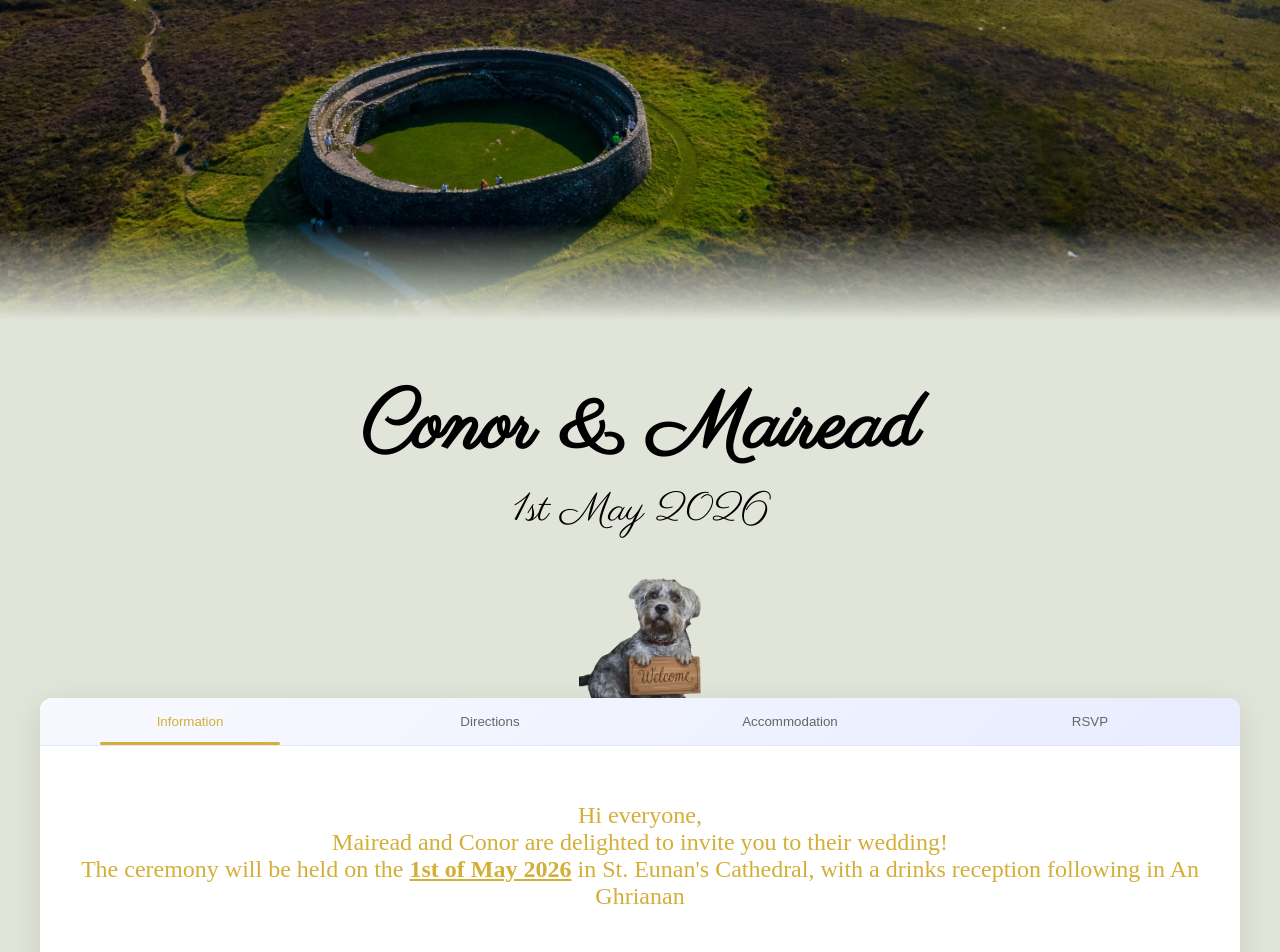
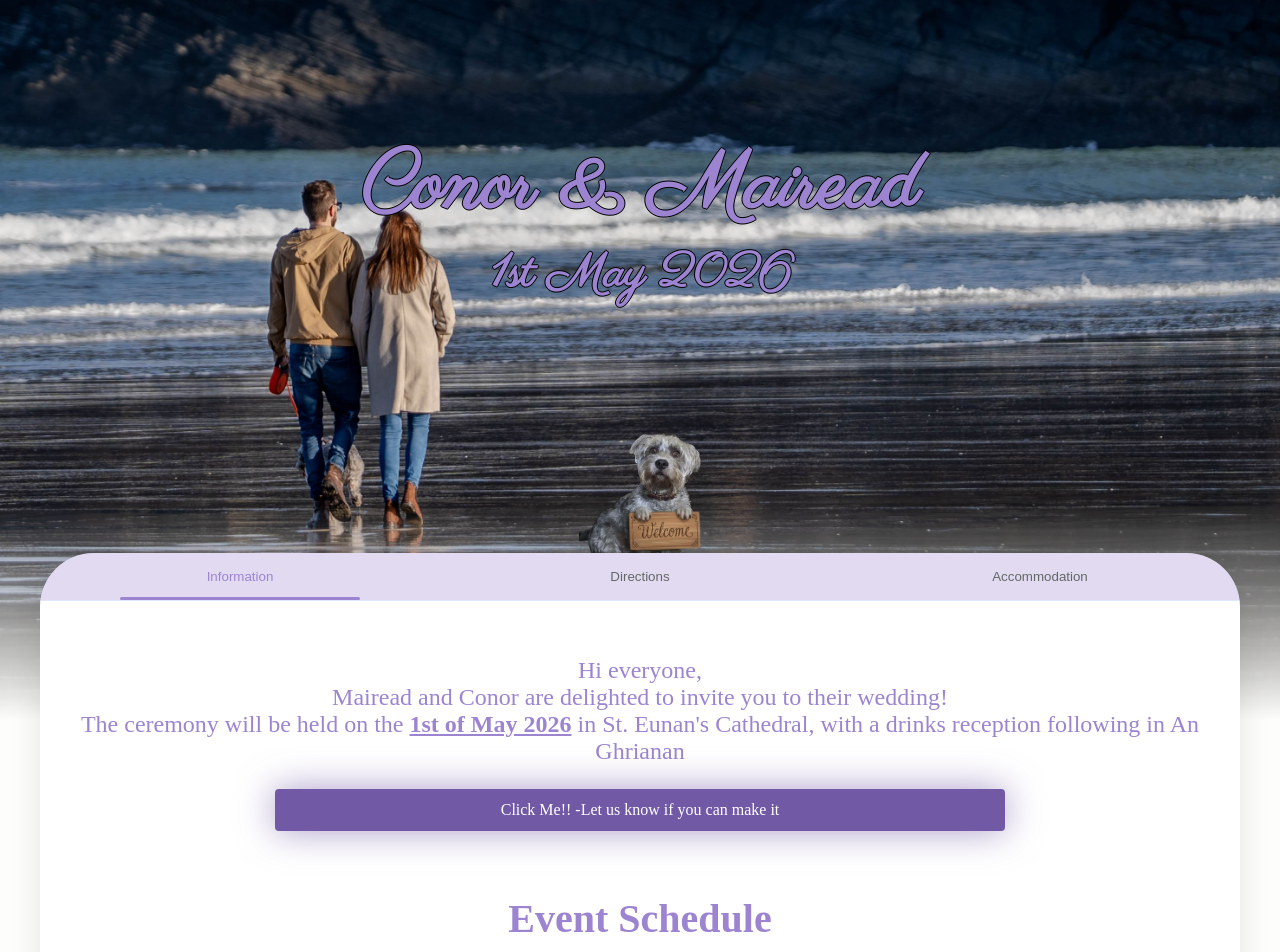
Before and after one commit to creaghstc/wedding-site, a React (Create React App) app: page / in a window 1280 px wide. Shown: the top 952 px of the page. Built offline with nearby package versions, Linux system fonts and the light colour scheme.

Commit message:
Adding RSVP and accommodation info and styling

```diff
--- a/src/App.css
+++ b/src/App.css
@@ -1,25 +1,33 @@
-
-
 body {
     margin: 0;
-    background: #e1e4d8; /* main body background color */
+    background: #fdfdfb; /* main body background color */
     font-family: 'Great Vibes', cursive;
-
-
 }
 
+.banner {
+    height: 45em;
+    background:
+            linear-gradient(to bottom, rgba(11, 17, 32, 0) 70%, #fdfdfb 100%),
+            url('images/banner.jpg') center/cover no-repeat;
+}
 
 .headerContent {
-    color: black;
+    color: #9c84d1;
     font-size:40px;
     font-family: 'Parisienne', cursive;
-
+    padding: 0 40px 0 40px;
+    margin: 80px auto;
+    text-shadow:
+            1px 0 0 black,
+            0 1px 0 black,
+            -1px 0 0 black,
+            0 -1px 0 black;
 }
 
 .headerContainer {
     display: flex;
     flex-direction: column;
-    align-items: center;        /* vertical: center */
+    align-items: center;
 }
 
 
@@ -27,9 +35,7 @@ body {
     display: flex;
     flex-direction: column;
     align-items: center;
-    color: #d4af37;
-    /*font-family: 'Merriweather Variable', serif;*/
-
+    color: #9c84d1;
 }
 
 .directions {
@@ -43,20 +49,13 @@ body {
     text-align: center;
 }
 
+.directionsContainer a {
+    text-decoration: none;
+}
+
 .mainContentHeader {
     text-align: center;
 }
-
-
-
-.banner {
-    height: 20em;
-    background:
-            linear-gradient(to bottom, rgba(11, 17, 32, 0) 70%, #e1e4d8 100%),
-            url('./images/banner.jpg') center/cover no-repeat;
-}
-
-
 
 .tab-container {
     max-width: 1200px;
@@ -64,7 +63,7 @@ body {
     width: 100%;
     display: flex;
     flex-direction: column;
-    border-radius: 12px;
+    border-radius: 54px;
     overflow: hidden;
     box-shadow: 0 8px 32px rgba(0,0,0,0.1);
     background: white;
@@ -74,7 +73,7 @@ body {
 
 .tab-nav {
     display: flex;
-    background: linear-gradient(135deg, #f8f9ff 0%, #e8ecff 100%);
+    background: rgba(156, 132, 209, 0.3);
     border-bottom: 1px solid #e0e6ff;
 }
 
@@ -91,11 +90,11 @@ body {
 }
 
 .tab-btn:hover {
-    color: #d4af37;
+    color: #9c84d1;
 }
 
 .tab-btn.active {
-    color: #d4af37;
+    color: #9c84d1;
 }
 
 .tab-btn.active::after {
@@ -106,7 +105,7 @@ body {
     transform: translateX(-50%);
     width: 60%;
     height: 3px;
-    background: #d4af37;
+    background: #9c84d1;
     border-radius: 2px;
 }
 
@@ -124,31 +123,6 @@ body {
     to { opacity: 1; transform: translateY(0); }
 }
 
-/* Mobile */
-@media (max-width: 768px) {
-    .tab-nav {
-        flex-wrap: wrap;
-    }
-
-    .tab-btn {
-        flex: 1 1 50%;
-        padding: 0.75rem 0.25rem;
-        font-size: 0.9rem;
-    }
-
-    .headerContent {
-        font-size: 24px;
-    }
-
-    .directions {
-        height: 200px
-    }
-}
-
-
-
-
-
 .timeline-container {
     max-width: 800px;
     margin: 4rem auto;
@@ -159,7 +133,7 @@ body {
     text-align: center;
     font-family: 'Great Vibes', cursive;
     font-size: 2.5rem;
-    color: #d4af37;
+    color: #9c84d1;
     margin-bottom: 3rem;
 }
 
@@ -176,9 +150,26 @@ body {
     bottom: 0;
     left: 50%;
     width: 4px;
-    background: linear-gradient(to bottom, #d4af37, #f39c12);
+    background: linear-gradient(to bottom, #9c84d1, #7259a5);
     transform: translateX(-50%);
     border-radius: 2px;
+}
+.rsvpButton {
+    display: inline-block;
+    width: 60%;
+    padding: 12px 24px;
+    background-color: #7259a5;
+    color: #ffffff;
+    border-radius: 4px;
+    font-size: 16px;
+    text-decoration: none;
+    box-shadow: 0 0 36px rgba(114, 89, 165, 0.6);
+    transition: box-shadow 0.2s ease, transform 0.2s ease;
+}
+
+.rsvpButton:hover {
+    box-shadow: 0 0 36px rgba(114, 89, 165, 0.9);
+    transform: translateY(-1px);
 }
 
 .timeline-item {
@@ -230,7 +221,7 @@ body {
     top: -2rem;
     left: 50%;
     transform: translateX(-50%);
-    background: #d4af37;
+    background: #9c84d1;
     color: white;
     padding: 0.25rem 1rem;
     border-radius: 20px;
@@ -238,9 +229,53 @@ body {
     font-weight: 600;
 }
 
+.accommodationTableWrapper {
+    display: flex;
+    justify-content: center;
+}
 
-/* Mobile */
+.accommodationTable {
+    width: 100%;
+}
+
+.accommodationTable th {
+    position: relative;
+}
+
+.accommodationTable tr {
+    text-align: center;
+}
+
+
+.accommodationTable th::after {
+    content: "";
+    position: absolute;
+    left: 50%;
+    bottom: 0;
+    width: 80%;
+    transform: translateX(-50%);
+    border-bottom: 1px solid #9c84d1;
+}
+
 @media (max-width: 768px) {
+    /*.tab-nav {*/
+    /*    flex-wrap: wrap;*/
+    /*}*/
+
+    .tab-btn {
+        flex: 1 1 50%;
+        padding: 0.75rem 0.25rem;
+        font-size: 0.9rem;
+    }
+
+    .headerContent {
+        font-size: 20px;
+    }
+
+    .directions {
+        height: 200px
+    }
+
     .timeline::after {
         left: 20px;
     }
@@ -258,4 +293,10 @@ body {
         left: 20px;
         transform: none;
     }
+
+    .accommodationTable th,
+    .accommodationTable td {
+        padding: 0.5rem;
+        font-size: 0.9rem;
+    }
 }
--- a/src/App.tsx
+++ b/src/App.tsx
@@ -7,7 +7,7 @@ import {TabMenu} from "./components/menu";
 export function App() {
   return (
       <div>
-          <div className={"banner"}></div>
+          <div className={"banner"}>
               <div className={"headerContainer"}>
                   <div className={"headerContent"}>
                       <h1 style={{marginBottom: "0px"}}>Conor & Mairead</h1>
@@ -16,12 +16,9 @@ export function App() {
                           flexDirection: "column",
                           alignItems: "center",
                       }}>
-                      <p style={{marginTop: "0px", textAlign: "center"}}>1st May 2026</p>
-
+                          <h3 style={{marginTop: "0px", textAlign: "center"}}>1st May 2026</h3>
                       </div>
-
                   </div>
-
               </div>
 
               <div className={"mainContainer"}>
@@ -30,6 +27,10 @@ export function App() {
                   }}/>
                   <TabMenu></TabMenu>
               </div>
+
+          </div>
+
+
       </div>
   );
 }
--- a/src/components/menu.tsx
+++ b/src/components/menu.tsx
@@ -1,9 +1,7 @@
-// TabMenu.tsx - Horizontal menu that shows/hides content sections
 import { useState } from 'react';
 import {Information} from "../pages/information";
 import {Directions} from "../pages/directions";
 import {Accommodation} from "../pages/accommodation";
-import {Rsvp} from "../pages/rsvp";
 
 const sections = [
     {
@@ -25,13 +23,6 @@ const sections = [
         title: 'Accommodation',
         content: (
             <Accommodation></Accommodation>
-        )
-    },
-    {
-        id: 'rsvp',
-        title: 'RSVP',
-        content: (
-            <Rsvp></Rsvp>
         )
     }
 ];
--- a/src/components/timeline.tsx
+++ b/src/components/timeline.tsx
@@ -2,34 +2,29 @@ import { useState } from 'react';
 
 const events = [
     {
-        time: '12:00 PM',
+        time: '12:45 PM',
         title: 'Ceremony',
         description: 'Join us for the official ceremony at St. Eunans\'s Cathedral.',
-        icon: '💒'
     },
     {
         time: '2:00 PM',
         title: 'Photos',
         description: 'Family portraits immediately following the ceremony.',
-        icon: '📸'
     },
     {
         time: '3:00 PM',
         title: 'Reception',
         description: 'Drinks reception in An Ghrianan',
-        icon: '🍹'
     },
     {
         time: '6:00 PM',
         title: 'Dinner',
         description: 'Dinner and Toasts',
-        icon: '🍽️'
     },
     {
         time: '9:00 PM',
         title: 'Band & DJ',
         description: 'The Band will begin followed by the DJ',
-        icon: '🎶'
     }
 ];
 
--- a/src/pages/accommodation.tsx
+++ b/src/pages/accommodation.tsx
@@ -1,5 +1,39 @@
 export function Accommodation() {
+
+    const data = [
+        { id: 1, name: "Clanree Hotel", location: "Letterkenny", contact: "(074) 912 4369"},
+        { id: 2, name: "Dillons Hotel", location: "Letterkenny", contact: "(074) 912 2977"},
+        { id: 3, name: "Mount Errigal Hotel", location: "Letterkenny", contact: "(074) 912 2700"},
+        { id: 4, name: "Station House Hotel", location: "Letterkenny", contact: "(074) 912 3100"},
+        { id: 5, name: "The Frontier Hotel", location: "Bridgend", contact: "(074) 936 8667"},
+        { id: 6, name: "Holiday Inn", location: "Derry", contact: "+44 28 7116 2400"},
+        { id: 7, name: "Hotel No.9", location: "Derry", contact: "+44 79 8306 6484"},
+
+    ];
+
+
     return (
-        <></>
+        <>
+            <div className="accommodationTableWrapper">
+                    <table className="accommodationTable">
+                        <thead>
+                        <tr>
+                            <th>Name</th>
+                            <th>Location</th>
+                            <th>Contact</th>
+                        </tr>
+                        </thead>
+                        <tbody>
+                        {data.map(location => (
+                            <tr key={location.id}>
+                                <td>{location.name}</td>
+                                <td>{location.location}</td>
+                                <td>{location.contact}</td>
+                            </tr>
+                        ))}
+                        </tbody>
+                    </table>
+            </div>
+            </>
     );
 }
--- a/src/pages/directions.tsx
+++ b/src/pages/directions.tsx
@@ -1,14 +1,22 @@
 export function Directions() {
     return (
         <div className="directionsContainer">
-            <p>The ceremony will be held in St. Eunan's Cathedral at 12:30pm</p>
+            <p>The ceremony will be held in St. Eunan's Cathedral, please be seated <b>by 12:45</b>. <br/>
+                There will be a bus leaving for the recpetion after the ceremony, please let us know in the <a href={"https://withjoy.com/mairead-with-conor/rsvp"} target={"_blank"} rel="noreferrer">RSVP</a> if you will require this bus service.
+            </p>
             <iframe
+                title={"Cathedral Directions"}
                 src="https://www.google.com/maps/embed?pb=!1m14!1m8!1m3!1d2571.875401695773!2d-7.7376956280841815!3d54.95064589547092!3m2!1i1024!2i768!4f13.1!3m3!1m2!1s0x485f95005e8c7d6d%3A0xe77ad7440aa9fda!2sSt%20Eunan%E2%80%99s%20Cathedral!5e0!3m2!1sen!2sie!4v1768651021142!5m2!1sen!2sie"
                 loading="lazy" className={"directions"}
                 referrerPolicy="no-referrer-when-downgrade"></iframe>
 
-            <p>The reception will be in An Ghrianan Hotel in Burt at 3:30pm.</p>
+            <p>The reception will be in An Ghrianan Hotel in Burt at 3:30pm.<br/>
+                There will be a bus leaving reception that will stop off in Letterkenny and continue to Creeslough after the evening has finished, please let us know in the <a href={"https://withjoy.com/mairead-with-conor/rsvp"} target={"_blank"} rel="noreferrer">RSVP</a> if you will require this bus service.
+
+
+            </p>
             <iframe
+                title={"Reception Directions"}
                 src="https://www.google.com/maps/embed?pb=!1m18!1m12!1m3!1d2286.2435580624137!2d-7.436073322325873!3d55.038948246746465!2m3!1f0!2f0!3f0!3m2!1i1024!2i768!4f13.1!3m3!1m2!1s0x485fe4511b9b1a53%3A0x992053a02d61b159!2sAn%20Grianan%20Hotel!5e0!3m2!1sen!2sie!4v1768651359836!5m2!1sen!2sie"
                 loading="lazy" className={"directions"}
                 referrerPolicy="no-referrer-when-downgrade"></iframe>
--- a/src/pages/information.tsx
+++ b/src/pages/information.tsx
@@ -1,4 +1,5 @@
 import {WeddingTimeline} from "../components/timeline";
+import {Rsvp} from "./rsvp";
 
 export function Information (){
     return(
@@ -6,8 +7,8 @@ export function Information (){
            <p>Hi everyone,<br/>Mairead and Conor are delighted to invite you to their wedding!
                <br/>The ceremony will be held on the <b><u>1st of May 2026</u></b> in St. Eunan's Cathedral,
                with a drinks reception following in An Ghrianan</p>
-
-               <WeddingTimeline></WeddingTimeline>
+           <Rsvp></Rsvp>
+           <WeddingTimeline></WeddingTimeline>
 
        </div>
     )
--- a/src/pages/rsvp.tsx
+++ b/src/pages/rsvp.tsx
@@ -1,5 +1,14 @@
 export function Rsvp() {
     return (
-        <></>
+        <>
+            <a
+                href="https://withjoy.com/mairead-with-conor/rsvp"
+                target="_blank"
+                rel="noopener noreferrer"
+                className={"rsvpButton"}
+            >
+                Click Me!! -Let us know if you can make it
+            </a>
+        </>
     )
 }
```
Also changed, not shown: src/images/banner.jpg. Lines whose indentation alone changed are shown as unchanged.
